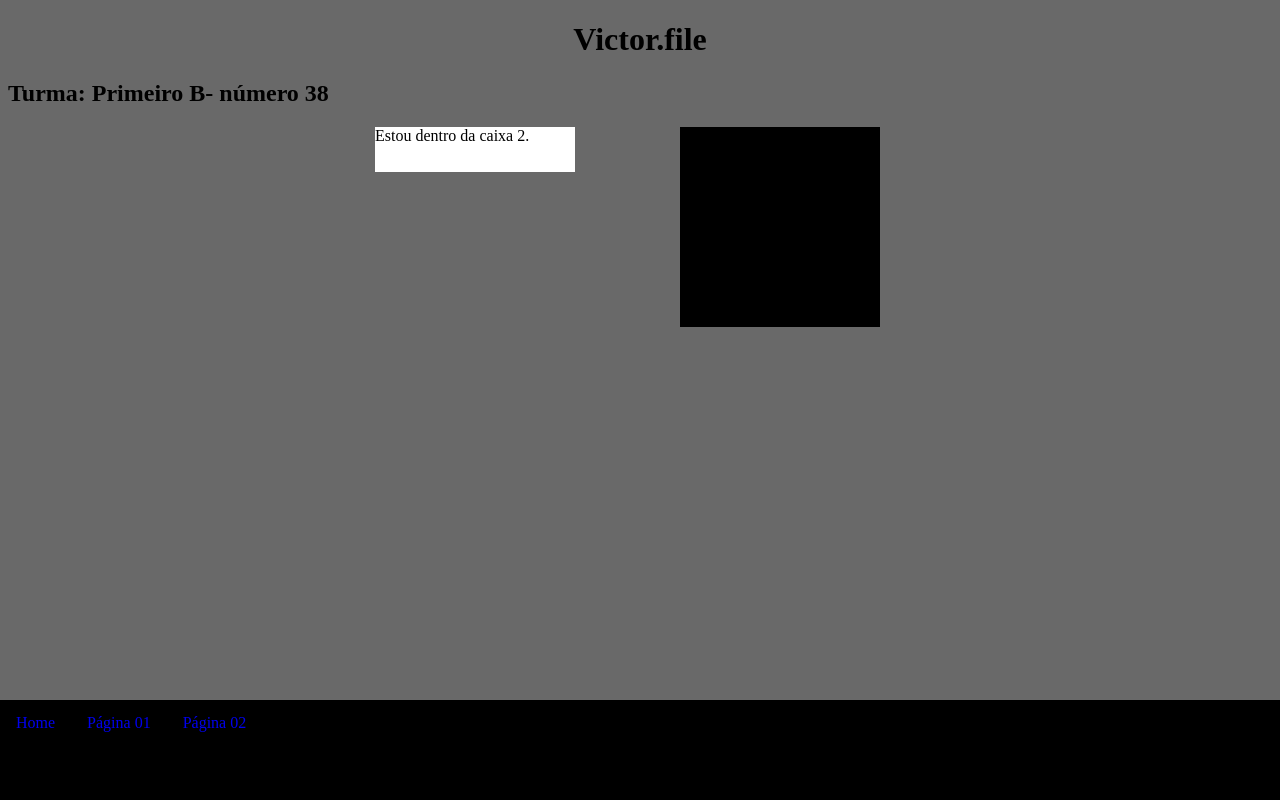
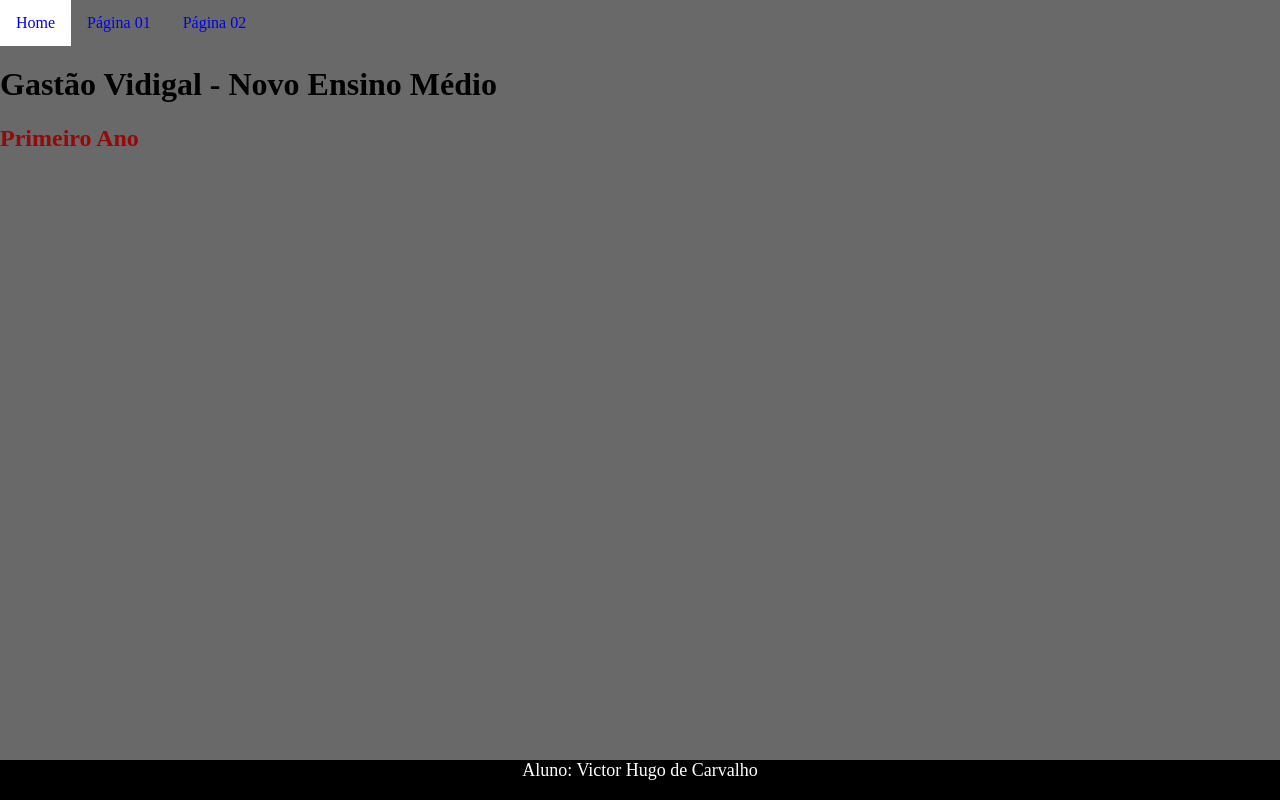
Before and after one commit to vittin044/primeirob_2t, a plain HTML site: page index.html in a window 1280 px wide. Drawn offline with Linux system fonts and the light colour scheme.

Commit message:
Aula 17/08

```diff
--- a/estilo.css
+++ b/estilo.css
@@ -1,5 +1,7 @@
 body {
   background: #696969;
+  margin: 0;
+  padding: 0;
 }
 
 h1{
@@ -58,7 +60,7 @@ li a:hover {
 }
 .Boxyin {
   position: absolute;
-  width: 100%;
+  width: 95%;
   height: 200px;
   background-color: rgb(68, 60, 60);
   left: 0;
@@ -67,4 +69,23 @@ li a:hover {
   border-style: solid;
   margin: 10px;
   padding: 10px;
+  display: flex;
+  justify-content: center;
+
 }
+.rodape {
+  position: absolute;
+  bottom: 0;
+  background-color: black;
+  color: white;
+  width: 100%;
+  left: 0;
+  height: 40px;
+  display: flex;
+  justify-content: center;
+  font-size: 18px;
+}
+.conteudo {
+  position: absolute;
+  top: 45px;
+}
--- a/index.html
+++ b/index.html
@@ -6,17 +6,7 @@
     <link rel="stylesheet" href="estilo.css">
   </head>
   <body>
-    <h1>Victor.file</h1>
-    <h2>Turma: Primeiro B- número 38</h2>
-    <div class="caixa1">
-      Estou dentro da caixa 1.
-    </div>
 
-    <div class="caixa2">
-      Estou dentro da caixa 2.
-
-    </div>
-    <div class="menuprincipal">
       <nav>
           <ul>
               <li><a href="index.html">Home</a></li>
@@ -25,5 +15,19 @@
           </ul>
       </nav>
 </div>
+
+<div class="conteudo">
+  <h1>Gastão Vidigal - Novo Ensino Médio</h1>
+
+  <h2 style="color: rgb(151, 8, 8);">Primeiro Ano</h2>
+
+
+</div>
+
+<div class="rodape">
+  Aluno: Victor Hugo de Carvalho
+
+</div>
+
   </body>
 </html>
```
Also changed, not shown: pagina01.html (+1 -0 lines).
